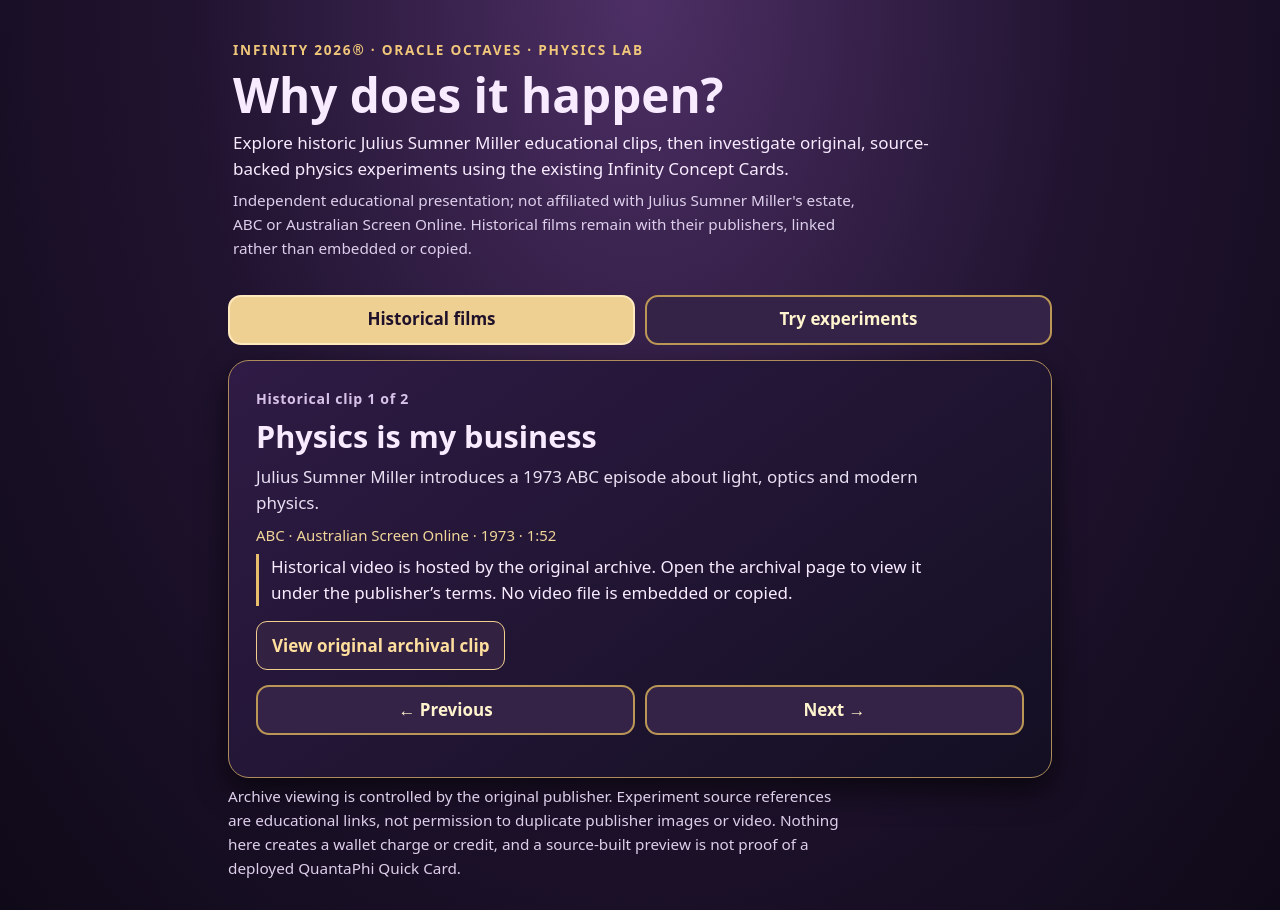
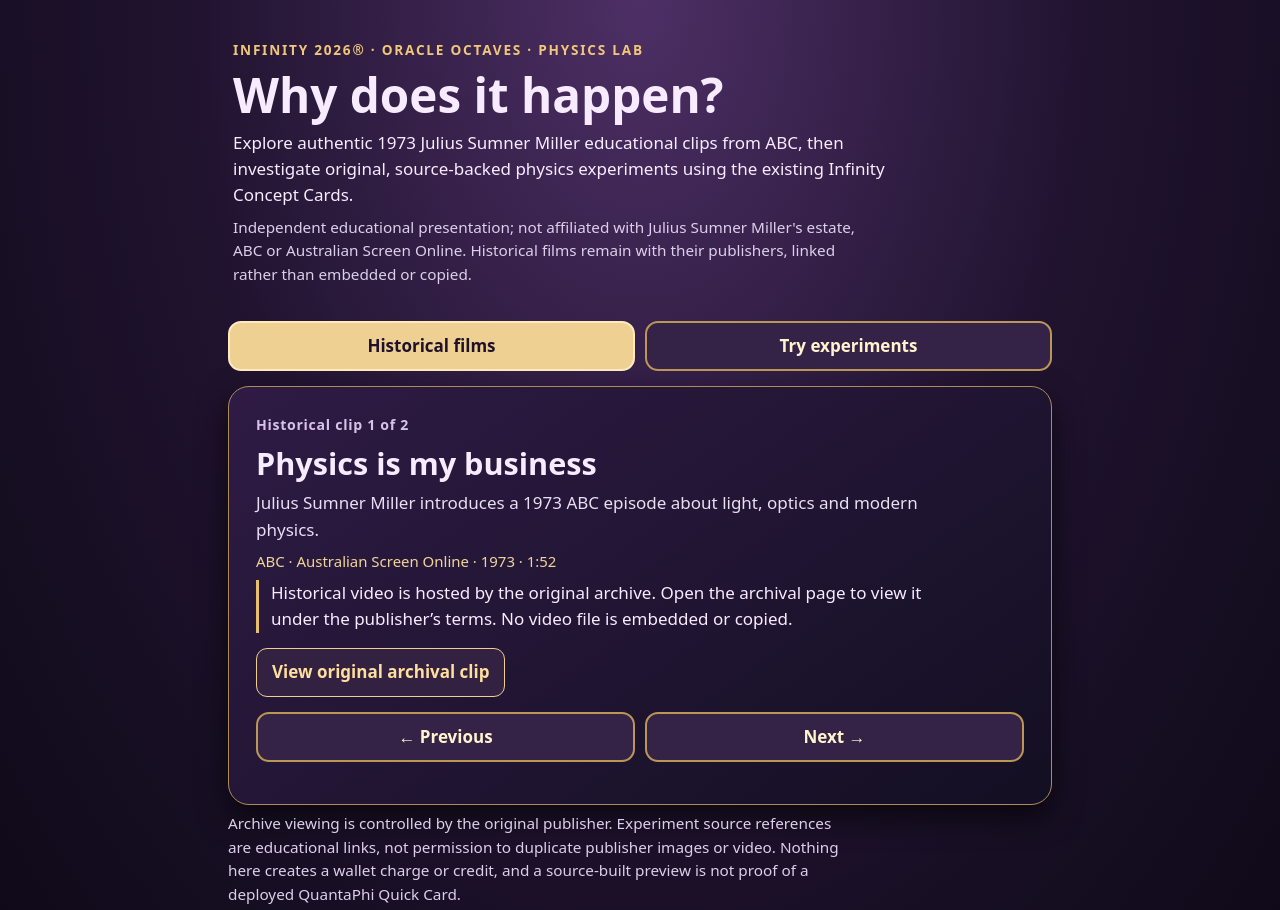
Before and after one commit to www-infinity4/WidgetPhi, a website with bundled scripts: page browser/physics-discovery.html in a window 1280 px wide. Shown: the top 910 px of the page. Built offline with nearby package versions, Linux system fonts and the light colour scheme.

Commit message:
fix(physics): display verified 1973 ABC film date in discovery header (#1914)

```diff
--- a/browser/physics-discovery.html
+++ b/browser/physics-discovery.html
@@ -31,7 +31,7 @@ small{font-size:.78rem;color:#d7c7de}
 <header>
 <p class="eyebrow">INFINITY 2026® · Oracle Octaves · Physics Lab</p>
 <h1>Why does it happen?</h1>
-<p>Explore historic Julius Sumner Miller educational clips, then investigate original, source-backed physics experiments using the existing Infinity Concept Cards.</p>
+<p>Explore authentic 1973 Julius Sumner Miller educational clips from ABC, then investigate original, source-backed physics experiments using the existing Infinity Concept Cards.</p>
 <p class="note">Independent educational presentation; not affiliated with Julius Sumner Miller's estate, ABC or Australian Screen Online. Historical films remain with their publishers, linked rather than embedded or copied.</p>
 </header>
 <nav aria-label="Physics discovery category">
```
